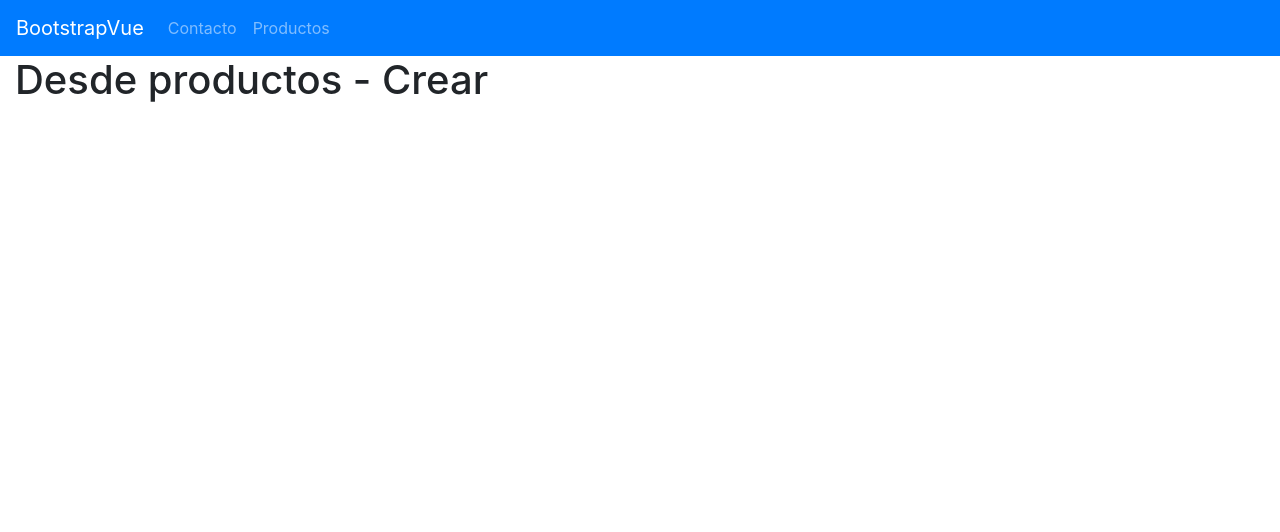
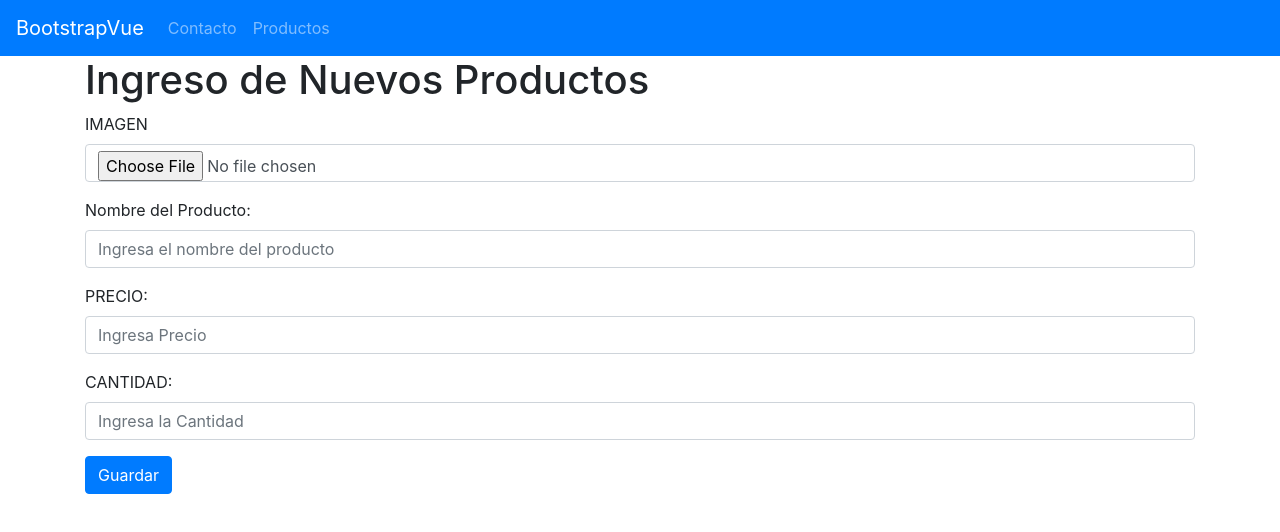
Before and after one commit to jeff2019g/aprendiendo-nuxt, a Nuxt app: page /producto/crear in a window 1280 px wide. Shown: the top 532 px of the page. Built offline with nearby package versions, Linux system fonts and the light colour scheme.

Commit message:
paginacionincorrecta

```diff
--- a/pages/producto/crear.vue
+++ b/pages/producto/crear.vue
@@ -1,3 +1,62 @@
 <template>
-    <h1>Desde productos - Crear</h1>
+    <div class="container">
+        <div class="row">
+            <div class="col-sm-12">
+                <h1>Ingreso de Nuevos Productos</h1>
+            </div>
+        </div>
+        <form name="frmdatos" @submit.prevent="guerdarProducto">
+            <div class="row">
+                <div class="col-sm-12">
+                    <div class="form-group">
+                        <label for="imagen">IMAGEN</label>
+                        <input type="file" class="form-control"  placeholder="Carga Una Imagen" name="imagen" id="imagen">
+                    </div>
+                    <div class="form-group">
+                        <label for="nombre">Nombre del Producto:</label>
+                        <input type="text" class="form-control" required v-model="form.nombre" placeholder="Ingresa el nombre del producto" name="nombre" id="nombre">
+                    </div>
+                    <div class="form-group">
+                        <label for="precio">PRECIO:</label>
+                        <input type="number" class="form-control" required v-model="form.precio" placeholder="Ingresa Precio" name="precio" id="precio">
+                    </div>
+                    <div class="form-group">
+                        <label for="cantidad">CANTIDAD:</label>
+                        <input type="number" class="form-control"  required v-model="form.cantidad" placeholder="Ingresa la Cantidad" name="cantidad" id="cantidad">
+                    </div>
+                </div>
+            </div>
+            <div class="row">
+                <div class="col-sm-12">
+                    <button type="submit" class="btn btn-primary">Guardar</button>
+                </div>
+            </div>
+        </form>
+    </div>
 </template>
+
+<script>
+
+import {db} from '../../services/firebase'
+
+export default {
+    data(){
+        return{
+            form: {
+                nombre: '',
+                cantidad: '',
+                precio: ''
+            }
+        }
+    },
+    methods: {
+        guerdarProducto(){
+            db.collection("productos").add(this.form).then(res => {
+                this.$router.push({
+                    path: "/productos"
+                })
+            })
+        }
+    }
+}
+</script>
--- a/pages/producto/index.vue
+++ b/pages/producto/index.vue
@@ -10,7 +10,13 @@
 
     <div class="rown mt-2">
       <div class="col-sm-12">
-        <b-table responsive striped hover :fields="fields" :items="productos"/>
+        <b-table responsive striped hover :fields="fields" :items="productos" id="productos" :current-page="currentPage" :per-page="perPage"/>
+        <b-pagination
+          v-model="currentPage"
+          :total-rows="rows"
+          :per-page="perPage"
+          aria-controls="productos"
+        ></b-pagination>
       </div>
     </div>
   </div>
@@ -20,23 +26,31 @@
 import { db } from "../../services/firebase";
 export default {
   asyncData() {
-   return db.collection("productos")
+    return db
+      .collection("productos")
       .get()
       .then(productosSnap => {
         let productos = [];
 
         productosSnap.forEach(value => {
-            productos.push(value.data())
-        })
-        return{
-            productos
-        }
-      })
+          productos.push(value.data());
+        });
+        return {
+          productos,
+          currentPage: 1,
+          perPage: 5
+        };
+      });
   },
   data() {
     return {
       fields: ["imagen", "nombre", "precio", "cantidad", "acciones"]
     };
+  },
+  computed: {
+    rows() {
+      return this.productos.length;
+    }
   }
 };
 </script>
```
